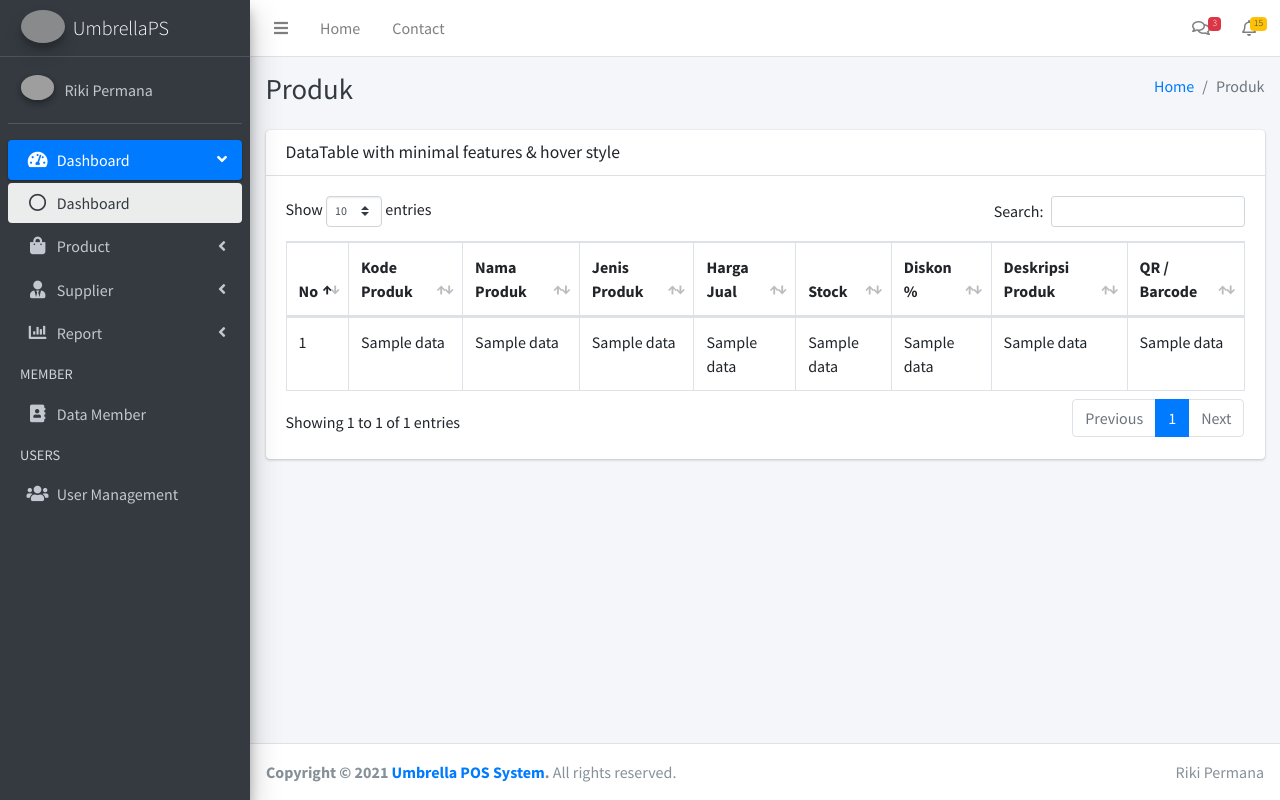
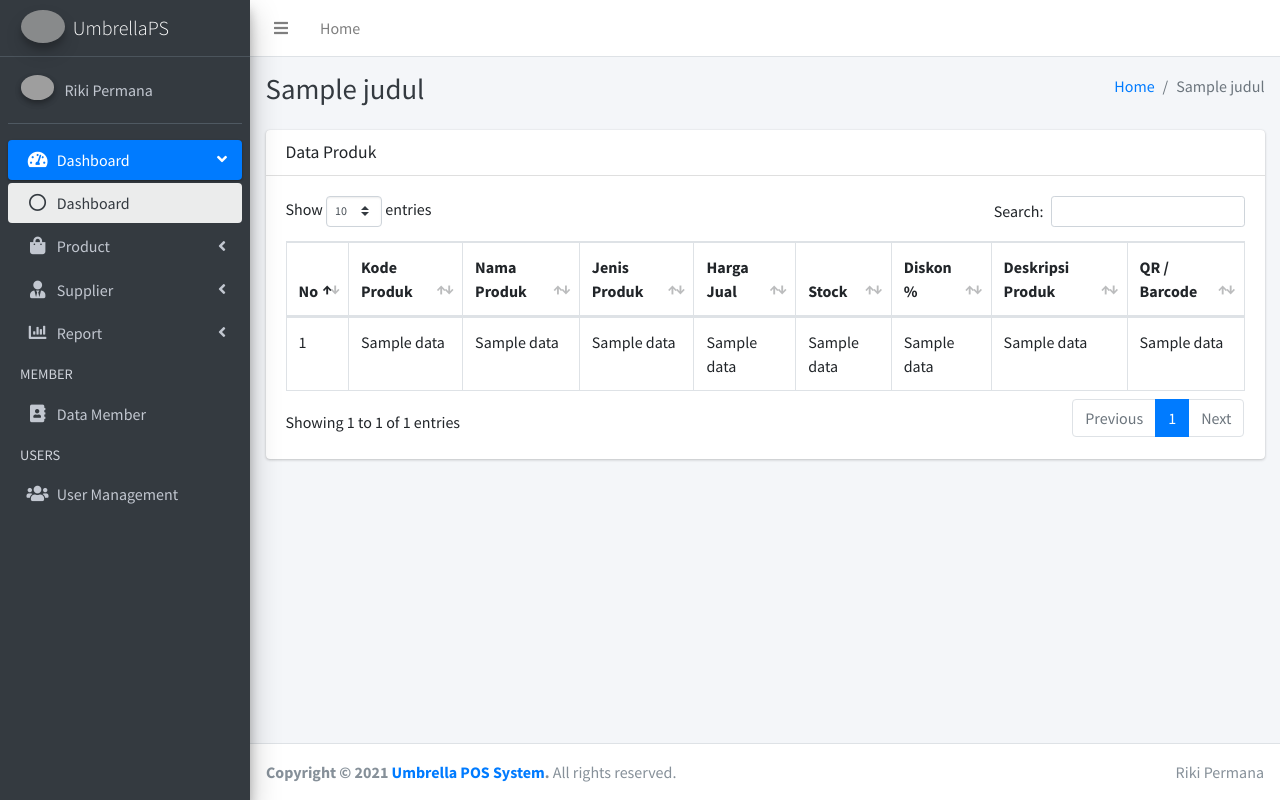
Before and after one commit to arwahdevops/umbrellapos, a Flask app: template app/templates/product.html in a window 1280 px wide. Run offline with Flask 2, Linux system fonts and the light colour scheme; the template is opened without the code that fills it: most values are stand-ins (such as "Sample title", 1, 10 or a date in 2020); some libraries are stand-ins or nearby versions; grey boxes are pictures that could not be loaded.

Commit message:
Restructure jinja templating

```diff
--- a/app/product.py
+++ b/app/product.py
@@ -4,8 +4,9 @@ product = Blueprint('product', __name__)
 
 @product.route('/product')
 def product_index():
+    judul = "Produk"
     cur = mysql.connection.cursor()
     cur.execute("select * from product")
     data = cur.fetchall()
     cur.close()
-    return render_template('product.html', product=data)
+    return render_template('product.html', judul=judul, product=data)
--- a/app/templates/footer.html
+++ /dev/null
@@ -1,26 +0,0 @@
-  <!-- Main Footer -->
-  <footer class="main-footer">
-    <!-- To the right -->
-    <div class="float-right d-none d-sm-inline">
-      Riki Permana
-    </div>
-    <!-- Default to the left -->
-    <strong>Copyright &copy; 2021 <a href="https://rikipermana.online">Umbrella POS System</a>.</strong> All rights reserved.
-  </footer>
-  <!-- ./Main Footer -->
-</div>
-<!-- ./wrapper -->
-
-<!-- REQUIRED SCRIPTS -->
-<!-- DataTables -->
-<script src="{{ url_for('static', filename='plugins/datatables/jquery.dataTables.min.js') }}"></script>
-<script src="{{ url_for('static', filename='plugins/datatables-bs4/js/dataTables.bootstrap4.min.js') }}"></script>
-<script src="{{ url_for('static', filename='plugins/datatables-responsive/js/dataTables.responsive.min.js') }}"></script>
-<script src="{{ url_for('static', filename='plugins/datatables-responsive/js/responsive.bootstrap4.min.js') }}"></script>
-<!-- Bootstrap 4 -->
-<script src="{{ url_for('static', filename='plugins/bootstrap/js/bootstrap.bundle.min.js') }}"></script>
-<!-- AdminLTE App -->
-<script src="{{ url_for('static', filename='dist/js/adminlte.min.js') }}"></script>
-
-</body>
-</html>
--- a/app/templates/header.html
+++ /dev/null
@@ -1,25 +0,0 @@
-<!DOCTYPE html>
-<html lang="en">
-
-<head>
-  <meta charset="utf-8">
-  <meta name="viewport" content="width=device-width, initial-scale=1">
-  <meta http-equiv="x-ua-compatible" content="ie=edge">
-  <title>Umbrella POS System</title>
-  <!-- Font Awesome Icons -->
-  <link rel="stylesheet" href="{{ url_for('static', filename='plugins/fontawesome-free/css/all.css') }}">
-  <!-- Theme style -->
-  <link rel="stylesheet" href="{{ url_for('static', filename='dist/css/adminlte.min.css') }}">
-  <!-- Google Font: Source Sans Pro -->
-  <link href="https://fonts.googleapis.com/css?family=Source+Sans+Pro:300,400,400i,700" rel="stylesheet">
-  <!-- DataTables -->
-  <link rel="stylesheet"
-    href="{{ url_for('static', filename='plugins/datatables-bs4/css/dataTables.bootstrap4.min.css') }}">
-  <link rel="stylesheet"
-    href="{{ url_for('static', filename='plugins/datatables-responsive/css/responsive.bootstrap4.min.css') }}">
-  <!-- jQuery -->
-  <script src="{{ url_for('static', filename='plugins/jquery/jquery.min.js') }}"></script>
-</head>
-
-<body class="hold-transition sidebar-mini">
-  <div class="wrapper">
--- a/app/templates/layout.html
+++ b/app/templates/layout.html
@@ -1,19 +1,90 @@
-  <!--Header-->
-  {% include 'header.html' %}
-  <!--./Header-->
+<!DOCTYPE html>
+<html lang="en">
 
-  <!-- Navbar -->
-  {% include 'navbar.html' %}
-  <!-- /.navbar -->
+<head>
+    <meta charset="utf-8">
+    <meta name="viewport" content="width=device-width, initial-scale=1">
+    <meta http-equiv="x-ua-compatible" content="ie=edge">
+    <title>Umbrella POS System</title>
+    <!-- Font Awesome Icons -->
+    <link rel="stylesheet" href="{{ url_for('static', filename='plugins/fontawesome-free/css/all.css') }}">
+    <!-- Theme style -->
+    <link rel="stylesheet" href="{{ url_for('static', filename='dist/css/adminlte.min.css') }}">
+    <!-- Google Font: Source Sans Pro -->
+    <link href="https://fonts.googleapis.com/css?family=Source+Sans+Pro:300,400,400i,700" rel="stylesheet">
+    <!-- DataTables -->
+    <link rel="stylesheet"
+        href="{{ url_for('static', filename='plugins/datatables-bs4/css/dataTables.bootstrap4.min.css') }}">
+    <link rel="stylesheet"
+        href="{{ url_for('static', filename='plugins/datatables-responsive/css/responsive.bootstrap4.min.css') }}">
+    <!-- jQuery -->
+    <script src="{{ url_for('static', filename='plugins/jquery/jquery.min.js') }}"></script>
+</head>
 
-  <!-- Sidebar -->
-  {% include 'sidebar.html' %}
-  <!-- ./Sidebar -->
+<body class="hold-transition sidebar-mini">
+    <div class="wrapper">
 
-  <!-- Konten -->
-  {% include 'content.html' %}
-  <!-- /.Konten -->
+        <!-- Navbar -->
+        <nav class="main-header navbar navbar-expand navbar-white navbar-light">
+            <!-- Left navbar links -->
+            <ul class="navbar-nav">
+                <li class="nav-item">
+                    <a class="nav-link" data-widget="pushmenu" href="#" role="button"><i class="fas fa-bars"></i></a>
+                </li>
+                <li class="nav-item d-none d-sm-inline-block">
+                    <a href="#" class="nav-link">Home</a>
+                </li>
+            </ul>
+        </nav>
+        <!-- /.navbar -->
 
-  <!-- Footer -->
-  {% include 'footer.html' %}
-  <!-- ./Footer -->
+        <!-- Main Sidebar Container -->
+        {% include 'sidebar.html' %}
+        <!-- Content Wrapper. Contains page content -->
+        <div class="content-wrapper">
+            <!-- Content Header (Page header) -->
+            <div class="content-header">
+                <div class="container-fluid">
+                    <div class="row mb-2">
+                        <div class="col-sm-6">
+                            <h1 class="m-0 text-dark">{{ judul }}</h1>
+                        </div><!-- /.col -->
+                        <div class="col-sm-6">
+                            <ol class="breadcrumb float-sm-right">
+                                <li class="breadcrumb-item"><a href="#">Home</a></li>
+                                <li class="breadcrumb-item active">{{ judul }}</li>
+                            </ol>
+                        </div><!-- /.col -->
+                    </div><!-- /.row -->
+                </div><!-- /.container-fluid -->
+            </div>
+            <!-- /.content-header -->
+            {% block content %} {% endblock %}
+        </div>
+        <!-- /.content-wrapper -->
+
+        <!-- Main Footer -->
+        <footer class="main-footer">
+            <!-- To the right -->
+            <div class="float-right d-none d-sm-inline">
+              Riki Permana
+            </div>
+            <!-- Default to the left -->
+            <strong>Copyright &copy; 2021 <a href="https://rikipermana.online">Umbrella POS System</a>.</strong> All rights reserved.
+          </footer>
+    </div>
+    <!-- ./wrapper -->
+
+
+<!-- DataTables -->
+<script src="{{ url_for('static', filename='plugins/datatables/jquery.dataTables.min.js') }}"></script>
+<script src="{{ url_for('static', filename='plugins/datatables-bs4/js/dataTables.bootstrap4.min.js') }}"></script>
+<script src="{{ url_for('static', filename='plugins/datatables-responsive/js/dataTables.responsive.min.js') }}"></script>
+<script src="{{ url_for('static', filename='plugins/datatables-responsive/js/responsive.bootstrap4.min.js') }}"></script>
+<!-- Bootstrap 4 -->
+<script src="{{ url_for('static', filename='plugins/bootstrap/js/bootstrap.bundle.min.js') }}"></script>
+<!-- AdminLTE App -->
+<script src="{{ url_for('static', filename='dist/js/adminlte.min.js') }}"></script>
+</body>
+
+</html>
--- a/app/templates/navbar.html
+++ /dev/null
@@ -1,103 +0,0 @@
-<nav class="main-header navbar navbar-expand navbar-white navbar-light">
-    <!-- Left navbar links -->
-    <ul class="navbar-nav">
-      <li class="nav-item">
-        <a class="nav-link" data-widget="pushmenu" href="#" role="button"><i class="fas fa-bars"></i></a>
-      </li>
-      <li class="nav-item d-none d-sm-inline-block">
-        <a href="#" class="nav-link">Home</a>
-      </li>
-      <li class="nav-item d-none d-sm-inline-block">
-        <a href="#" class="nav-link">Contact</a>
-      </li>
-    </ul>
-
-    <!-- Right navbar links -->
-    <ul class="navbar-nav ml-auto">
-      <!-- Messages Dropdown Menu -->
-      <li class="nav-item dropdown">
-        <a class="nav-link" data-toggle="dropdown" href="#">
-          <i class="far fa-comments"></i>
-          <span class="badge badge-danger navbar-badge">3</span>
-        </a>
-        <div class="dropdown-menu dropdown-menu-lg dropdown-menu-right">
-          <a href="#" class="dropdown-item">
-            <!-- Message Start -->
-            <div class="media">
-              <img src="{{ url_for('static', filename='dist/img/user1-128x128.jpg') }}" alt="User Avatar" class="img-size-50 mr-3 img-circle">
-              <div class="media-body">
-                <h3 class="dropdown-item-title">
-                  Brad Diesel
-                  <span class="float-right text-sm text-danger"><i class="fas fa-star"></i></span>
-                </h3>
-                <p class="text-sm">Call me whenever you can...</p>
-                <p class="text-sm text-muted"><i class="far fa-clock mr-1"></i> 4 Hours Ago</p>
-              </div>
-            </div>
-            <!-- Message End -->
-          </a>
-          <div class="dropdown-divider"></div>
-          <a href="#" class="dropdown-item">
-            <!-- Message Start -->
-            <div class="media">
-              <img src="{{ url_for('static', filename='dist/img/user8-128x128.jpg') }}" alt="User Avatar" class="img-size-50 img-circle mr-3">
-              <div class="media-body">
-                <h3 class="dropdown-item-title">
-                  John Pierce
-                  <span class="float-right text-sm text-muted"><i class="fas fa-star"></i></span>
-                </h3>
-                <p class="text-sm">I got your message bro</p>
-                <p class="text-sm text-muted"><i class="far fa-clock mr-1"></i> 4 Hours Ago</p>
-              </div>
-            </div>
-            <!-- Message End -->
-          </a>
-          <div class="dropdown-divider"></div>
-          <a href="#" class="dropdown-item">
-            <!-- Message Start -->
-            <div class="media">
-              <img src="{{ url_for('static', filename='dist/img/user3-128x128.jpg') }}" alt="User Avatar" class="img-size-50 img-circle mr-3">
-              <div class="media-body">
-                <h3 class="dropdown-item-title">
-                  Nora Silvester
-                  <span class="float-right text-sm text-warning"><i class="fas fa-star"></i></span>
-                </h3>
-                <p class="text-sm">The subject goes here</p>
-                <p class="text-sm text-muted"><i class="far fa-clock mr-1"></i> 4 Hours Ago</p>
-              </div>
-            </div>
-            <!-- Message End -->
-          </a>
-          <div class="dropdown-divider"></div>
-          <a href="#" class="dropdown-item dropdown-footer">See All Messages</a>
-        </div>
-      </li>
-      <!-- Notifications Dropdown Menu -->
-      <li class="nav-item dropdown">
-        <a class="nav-link" data-toggle="dropdown" href="#">
-          <i class="far fa-bell"></i>
-          <span class="badge badge-warning navbar-badge">15</span>
-        </a>
-        <div class="dropdown-menu dropdown-menu-lg dropdown-menu-right">
-          <span class="dropdown-header">15 Notifications</span>
-          <div class="dropdown-divider"></div>
-          <a href="#" class="dropdown-item">
-            <i class="fas fa-envelope mr-2"></i> 4 new messages
-            <span class="float-right text-muted text-sm">3 mins</span>
-          </a>
-          <div class="dropdown-divider"></div>
-          <a href="#" class="dropdown-item">
-            <i class="fas fa-users mr-2"></i> 8 friend requests
-            <span class="float-right text-muted text-sm">12 hours</span>
-          </a>
-          <div class="dropdown-divider"></div>
-          <a href="#" class="dropdown-item">
-            <i class="fas fa-file mr-2"></i> 3 new reports
-            <span class="float-right text-muted text-sm">2 days</span>
-          </a>
-          <div class="dropdown-divider"></div>
-          <a href="#" class="dropdown-item dropdown-footer">See All Notifications</a>
-        </div>
-      </li>
-    </ul>
-  </nav>
--- a/app/templates/product.html
+++ b/app/templates/product.html
@@ -1,35 +1,5 @@
-     <!--Header-->
-  {% include 'header.html' %}
-  <!--./Header-->
-
-  <!-- Navbar -->
-  {% include 'navbar.html' %}
-  <!-- /.navbar -->
-
-  <!-- Sidebar -->
-  {% include 'sidebar.html' %}
-  <!-- ./Sidebar -->
-
-  <!-- Konten -->
-  <div class="content-wrapper">
-    <!-- Content Header (Page header) -->
-    <div class="content-header">
-      <div class="container-fluid">
-        <div class="row mb-2">
-          <div class="col-sm-6">
-            <h1 class="m-0 text-dark">Produk</h1>
-          </div><!-- /.col -->
-          <div class="col-sm-6">
-            <ol class="breadcrumb float-sm-right">
-              <li class="breadcrumb-item"><a href="#">Home</a></li>
-              <li class="breadcrumb-item active">Produk</li>
-            </ol>
-          </div><!-- /.col -->
-        </div><!-- /.row -->
-      </div><!-- /.container-fluid -->
-    </div>
-    <!-- /.content-header -->
-
+{% extends "layout.html" %}
+{% block content %}
 <!-- Main content -->
 <section class="content">
   <div class="container-fluid">
@@ -37,11 +7,11 @@
       <div class="col-12">
         <div class="card">
           <div class="card-header">
-                <h3 class="card-title">DataTable with minimal features & hover style</h3>
+            <h3 class="card-title">Data Produk</h3>
           </div>
           <!-- /.card-header -->
           <div class="card-body">
-                <table id="example1" class="table table-bordered table-hover">
+            <table id="tblproduk" class="table table-bordered table-hover">
               <thead>
                 <tr>
                   <th>No</th>
@@ -83,21 +53,14 @@
   </div>
   <!-- /.container-fluid -->
 </section>
-    <!-- ./Main content -->
 
-    <!-- /.content -->
-</div>
-
-  <!-- /.Konten -->
 <!-- page script -->
 <script>
-$(document).ready(function (){
-    $("#example1").DataTable({
+  $(document).ready(function () {
+    $("#tblproduk").DataTable({
       "responsive": true,
       "autoWidth": false
     });
   });
 </script>
-  <!-- Footer -->
-  {% include 'footer.html' %}
-  <!-- ./Footer -->
+{% endblock %}
```
Also changed, not shown: app/templates/content.html (+4 -24 lines). Lines whose indentation alone changed are shown as unchanged.
